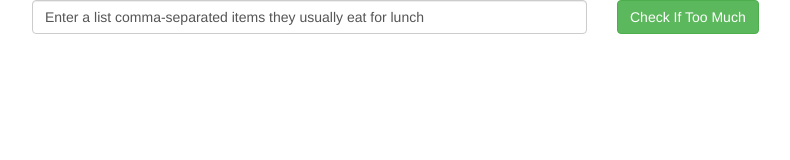
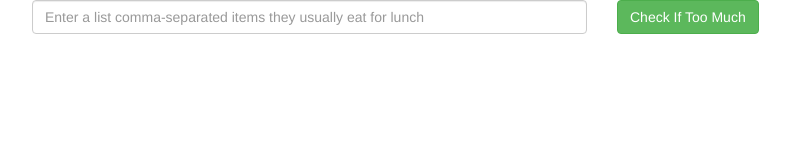
Before and after one commit to gbelizaire/corsera-test, a plain HTML site: page mod1_solution/index.html in a window 1280 px wide. Shown: the whole page, without its empty margins (38-828 px from the left). Drawn offline with nearby package versions, Linux system fonts and the light colour scheme.

Commit message:
Module1 Assignment

```diff
--- a/mod1_solution/index.html
+++ b/mod1_solution/index.html
@@ -21,7 +21,7 @@
                      <input type="text"
                             name=""
                             class="form-control"
-                            value="Enter a list comma-separated items they usually eat for lunch"
+                            placeholder="Enter a list comma-separated items they usually eat for lunch"
                             ng-model="items" >
               </div>
 
```
